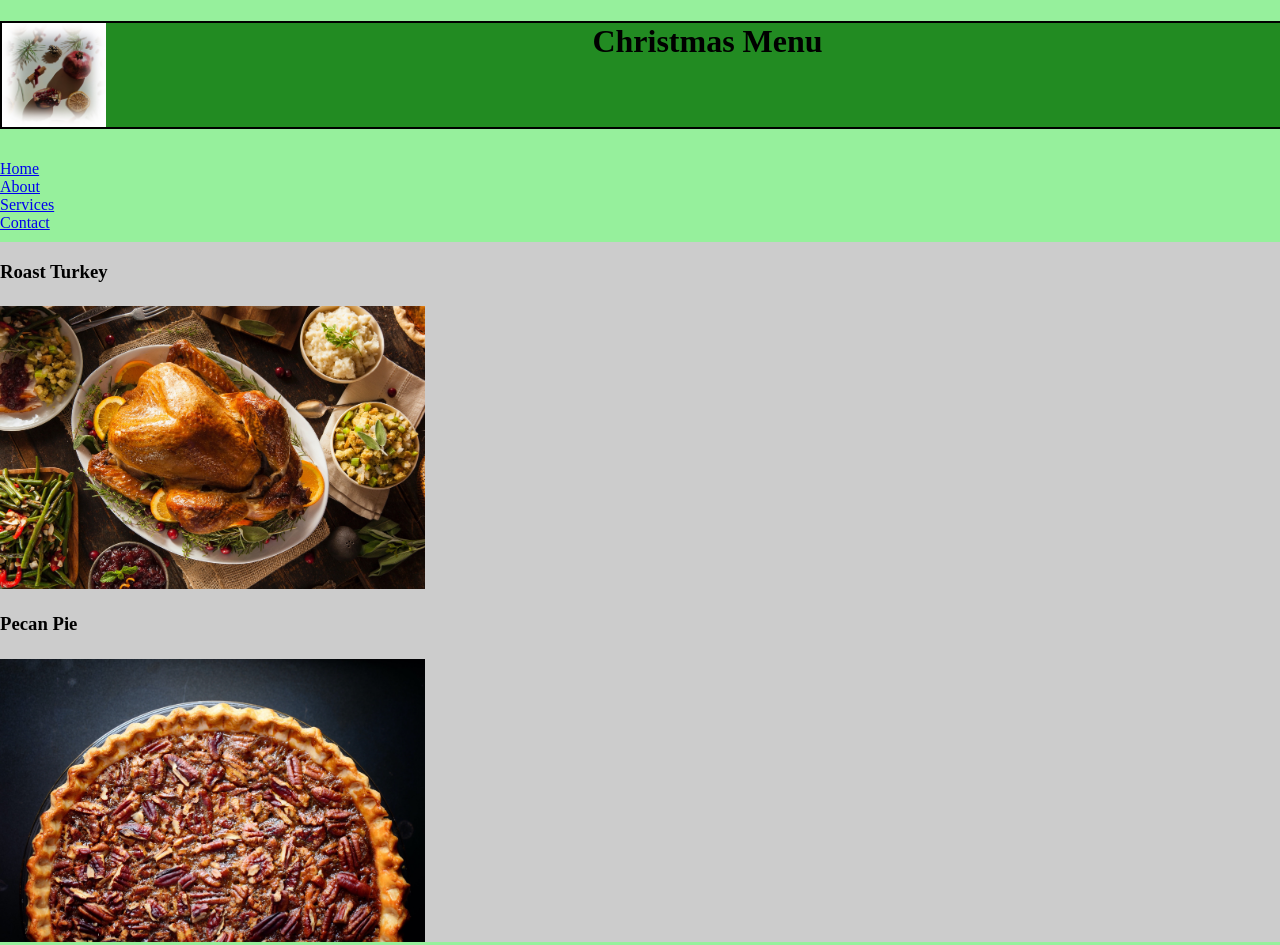
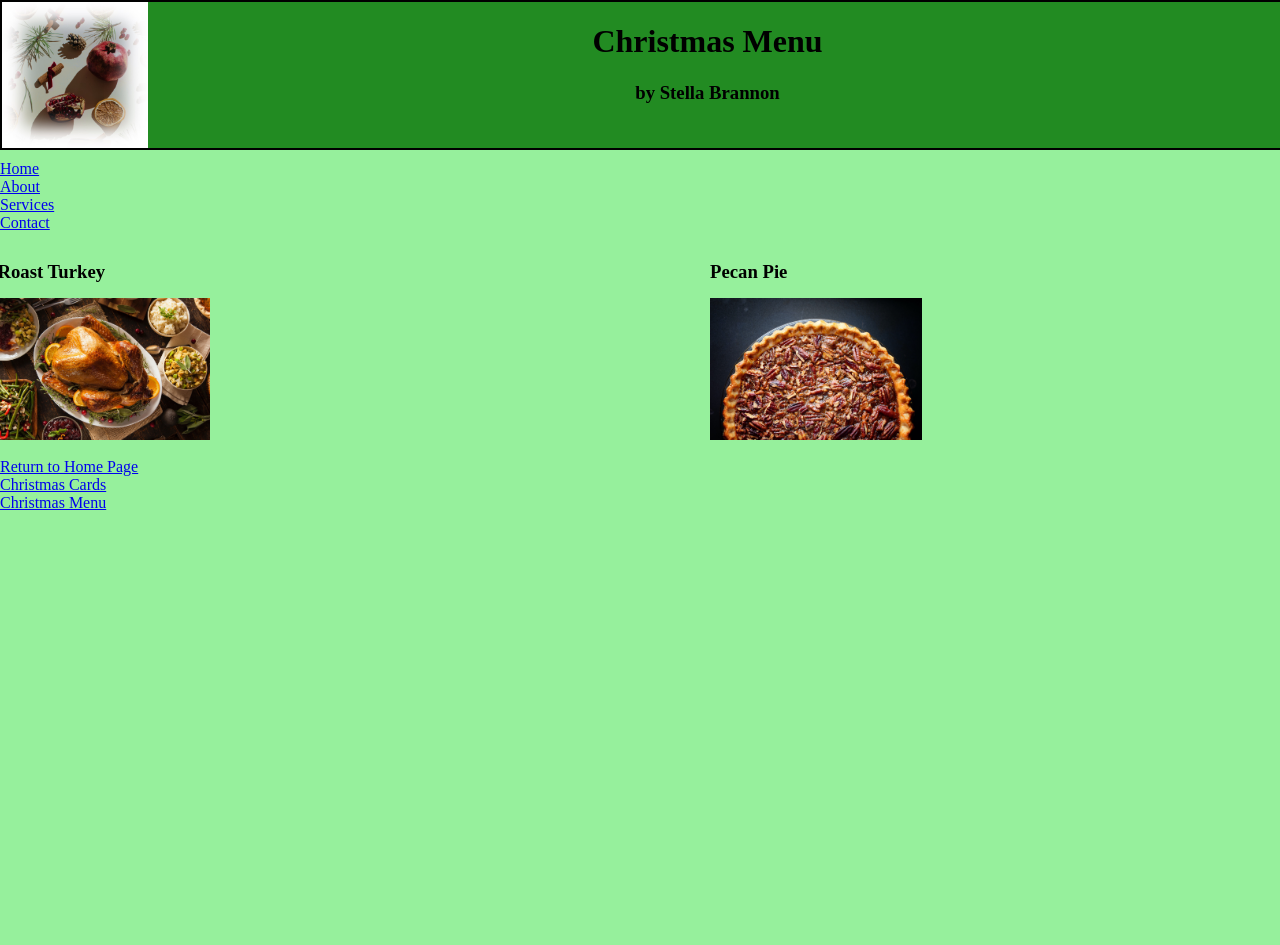
Before and after one commit to Stella-Brannon/christmasblog, a plain HTML site: page christmasblog/menuchristmas.html in a window 1280 px wide. Shown: the top 945 px of the page. After the commit the page ends 800 px from the top, so only its background shows below. Drawn offline with Linux system fonts and the light colour scheme.

Commit message:
feature: updated menu page

```diff
--- a/christmasblog/css/blogpage-styles.css
+++ b/christmasblog/css/blogpage-styles.css
@@ -1,10 +1,10 @@
-
-.grid-container{
+.grid-container {
     display: grid;
-    grid-template-rows: 150px  auto auto auto 100px;
+    grid-template-rows: 150px auto auto auto 100px;
     grid-template-columns: repeat(10, 10%);
     gap: 10px 15px;
 }
+
 .header {
     grid-column: 1/11;
     grid-row: 1/2;
@@ -13,8 +13,7 @@
     background-position: 0 center;
     background-repeat: no-repeat;
     background-color: forestgreen;
-    /*padding: 0 20px;
-    */
+    padding: 0 20px;
     text-align: center;
     border: 2px solid #000000;
 }
@@ -30,21 +29,37 @@
 }
 
 .article {
-grid-column: 1/11;
-grid-row: 3/6;
-gap: 5px;
-display: flex;
-flex-wrap: wrap;
-flex-direction: column;
-background-color: #ccc;
+    grid-column: 1/11;
+    grid-row: 3/6;
+    display: flex;
+    flex-direction: row;
 
 }
+#nested_grid {
+    display: grid;
+    grid-template-rows:  25% 75%;
+    grid-template-columns: 50% 50%;
+    justify-content: center;
+    margin: auto;
+    gap: 5px;
 
+}
+.item1 {
+    order: 1;
+}
+.item2 {
+    order: 2;
+}
+.item3 {
+    order: 3;
+}
+.item4 {
+    order: 41;
+}
 img {
     width: 30%;
 
 }
-
 .footer {
     grid-column: 1/11;
     grid-row: 6/7;
--- a/christmasblog/menuchristmas.html
+++ b/christmasblog/menuchristmas.html
@@ -1,5 +1,6 @@
 <!DOCTYPE html>
 <html lang="en">
+
 <head>
     <meta charset="UTF-8">
     <meta http-equiv="X-UA-Compatible" content="IE=edge">
@@ -8,9 +9,13 @@
     <link rel="stylesheet" type="text/css" href="css/blogpage-styles.css">
     <title>Christmas Menu</title>
 </head>
+
 <body>
     <div class="grid-container">
-    <h1 class="header">Christmas Menu</h1>
+        <div class="header">
+            <h1>Christmas Menu</h1>
+            <h3>by Stella Brannon</h3>
+        </div>
 
         <div class="navigation">
             <ul class="nav" role="navigation">
@@ -22,11 +27,22 @@
         </div>
 
         <article class="article">
-        <h3> Roast Turkey</h3>
-        <img src="../christmasblog/images/turkey.jpg" alt="roasted turkey">
-        <h3>Pecan Pie</h3>
-        <img src="../christmasblog/images/pecanpie.jpg" alt="whole pecan pie">
+            <div id="nested_grid">
+                <h3 class="item1"> Roast Turkey</h3>
+                <h3 class="item2">Pecan Pie</h3>
+                <img src="../christmasblog/images/turkey.jpg" alt="roasted turkey" class="item3">
+                <img src="../christmasblog/images/pecanpie.jpg" alt="whole pecan pie" class="item4">
+            </div>
+           <!--
 
+            <div>
+            <p>Lorem ipsum dolor sit amet, consectetur adipiscing elit, sed do eiusmod tempor incididunt ut labore et
+                dolore magna aliqua. Ut enim ad minim veniam, quis nostrud exercitation ullamco laboris nisi ut aliquip
+                ex ea commodo consequat. Duis aute irure dolor in reprehenderit in voluptate velit esse cillum dolore eu
+                fugiat nulla pariatur. Excepteur sint occaecat cupidatat non proident, sunt in culpa qui officia
+                deserunt mollit anim id est laborum.</p>
+            </div>
+        -->
         </article>
 
         <div class="footer">
@@ -38,4 +54,5 @@
         </div>
     </div>
 </body>
+
 </html>
```
Lines whose indentation alone changed are shown as unchanged.
